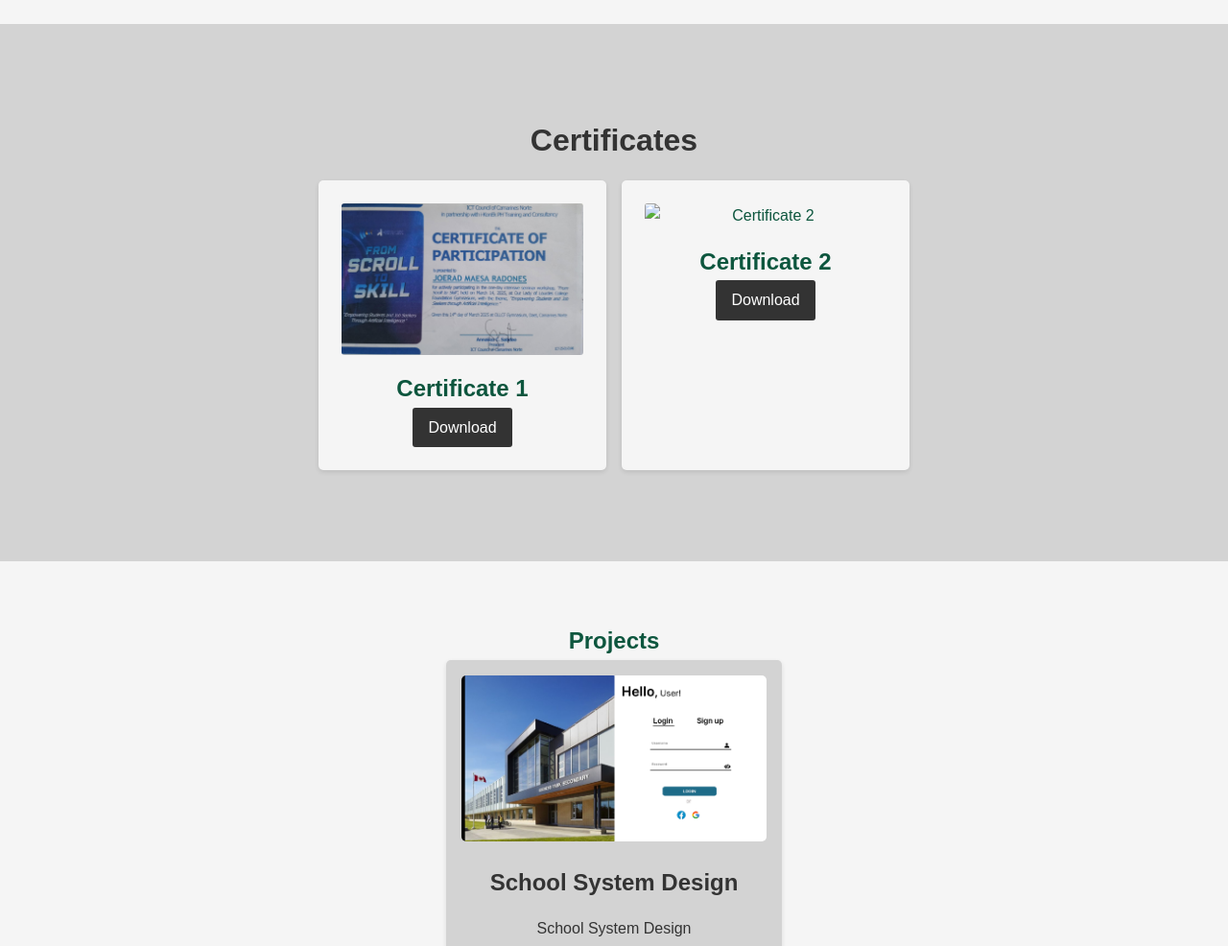
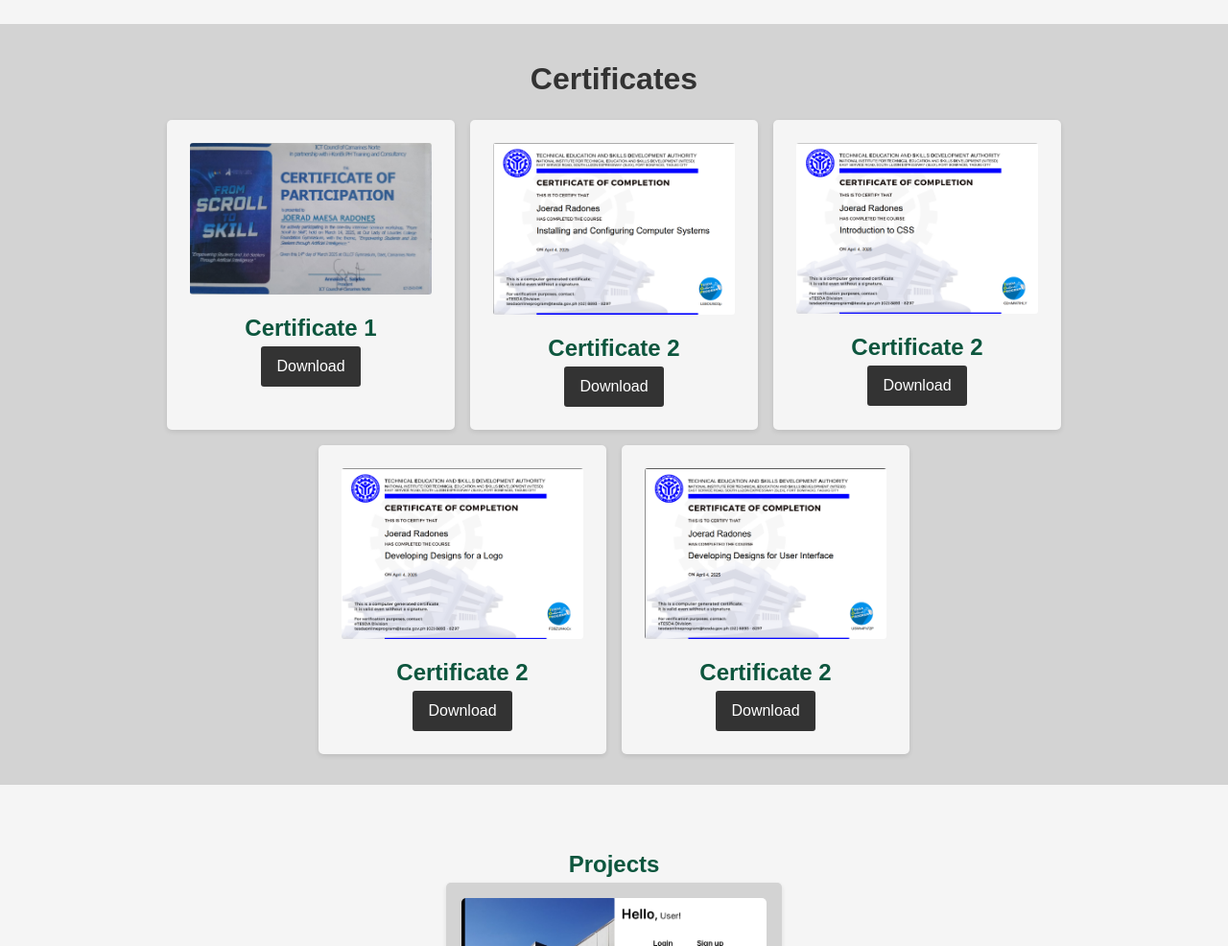
Before and after one commit to Joerad3/python-portfolio, a plain HTML site: page index.html in a window 1280 px wide. Shown: the part 1440-2426 px from the top of the page at 96% size. Drawn offline with nearby package versions, Linux system fonts and the light colour scheme; a script that the page names is missing.

Commit message:
update code

```diff
--- a/index.html
+++ b/index.html
@@ -104,9 +104,24 @@
                 <a href="static/img/Certificate.jpg" class="cert-download-btn" download="Certificate_1.jpg">Download</a>
             </div>
             <div class="cert-box">
-                <img src="static/img/installing.jpg" alt="Certificate 2" class="cert-image" onclick="enlargeImage(this)">
+                <img src="static/img/installing.png" alt="Certificate 2" class="cert-image" onclick="enlargeImage(this)">
                 <h1>Certificate 2</h1>
                 <a href="static/img/installing.png" class="cert-download-btn" download="Certificate_2.jpg">Download</a>
+            </div>
+            <div class="cert-box">
+                <img src="static/img/css.png" alt="Certificate 2" class="cert-image" onclick="enlargeImage(this)">
+                <h1>Certificate 2</h1>
+                <a href="static/img/css.png" class="cert-download-btn" download="Certificate_2.jpg">Download</a>
+            </div>
+            <div class="cert-box">
+                <img src="static/img/logocertificate.png" alt="Certificate 2" class="cert-image" onclick="enlargeImage(this)">
+                <h1>Certificate 2</h1>
+                <a href="static/img/logocertificate.png" class="cert-download-btn" download="Certificate_2.jpg">Download</a>
+            </div>
+            <div class="cert-box">
+                <img src="static/img/developing.png" alt="Certificate 2" class="cert-image" onclick="enlargeImage(this)">
+                <h1>Certificate 2</h1>
+                <a href="static/img/developing.png" class="cert-download-btn" download="Certificate_2.jpg">Download</a>
             </div>
         </div>
         <!-- Modal for enlarged image -->
```
Also changed, not shown: package.json (deleted, +0 -18 lines), static/img/css.png (added), static/img/developing.png (added), static/img/logocertificate.png (added), 1 other file.
